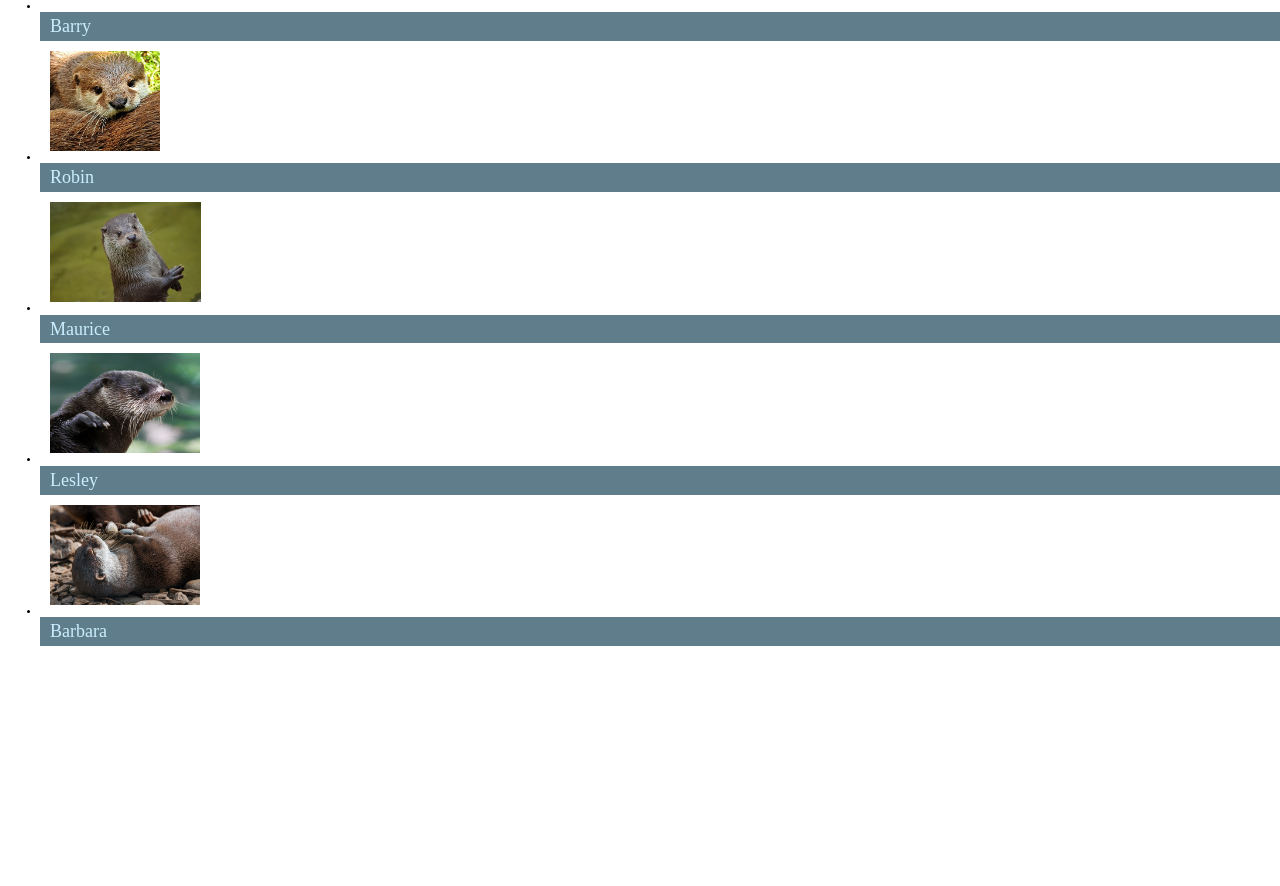
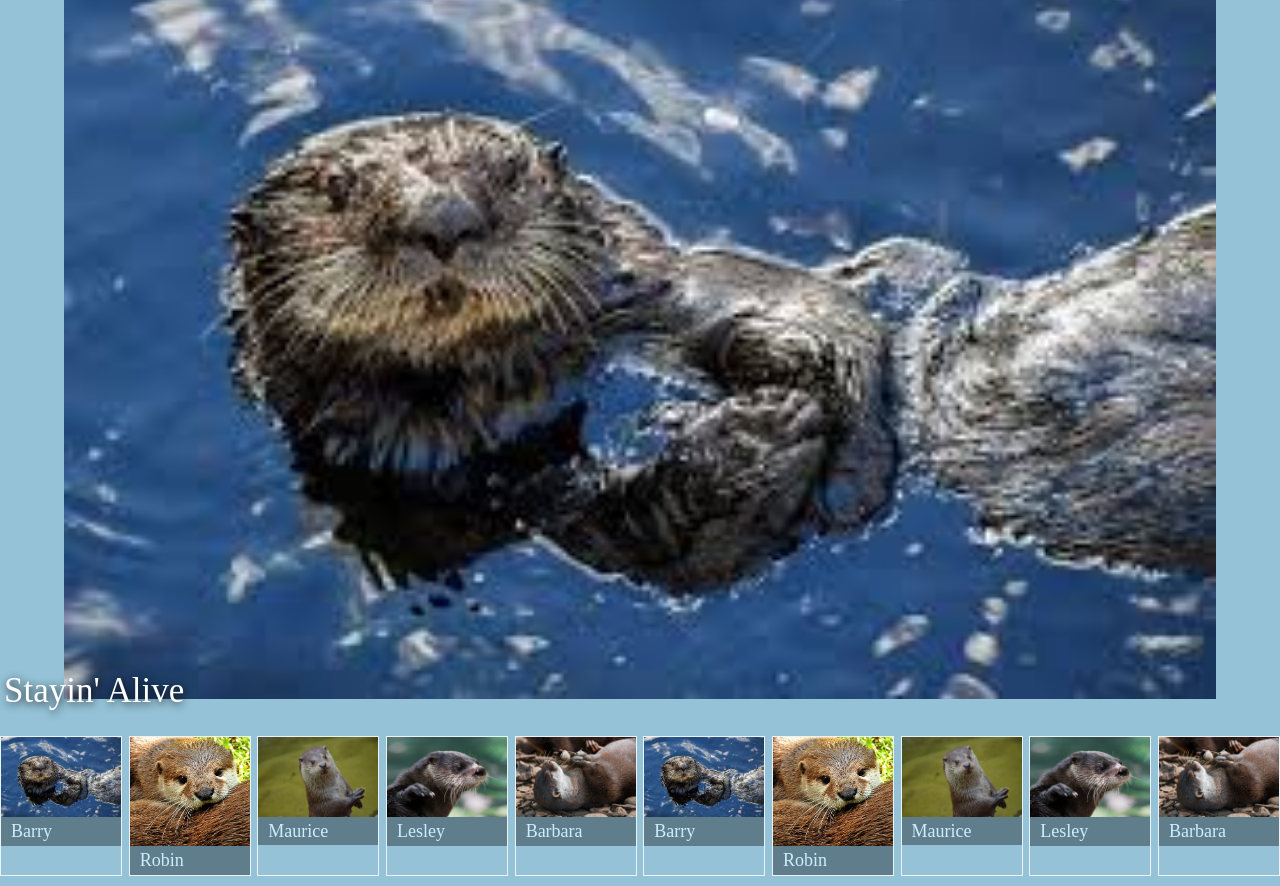
Before and after one commit to DomWat/Front-end-Projects, a plain HTML site: page ottergram/index.html in a window 1280 px wide. Shown: the part 160-1046 px from the top of the page. Before the commit the page ends 816 px from the top, so only its background shows below. Drawn offline with nearby package versions, Linux system fonts and the light colour scheme.

Commit message:
make progress on ottergram

```diff
--- a/ottergram/index.html
+++ b/ottergram/index.html
@@ -4,48 +4,88 @@
 <head>
     <meta charset="UTF-8">
     <meta name="viewport" content="width=device-width, initial-scale=1.0">
-    <link rel="stylesheet" href="https://cdnjs.cloudflare.com/ajax/libs/normalize/8.0.1/normalize.min.css"/>
+    <link rel="stylesheet" href="https://cdnjs.cloudflare.com/ajax/libs/normalize/8.0.1/normalize.min.css" />
     <link rel="stylesheet" href="stylesheets/stylesheets.css" />
     <title>Ottergram</title>
 </head>
 
 <body>
-    <header>
-        <h1>Ottergram</h1>
+    <header class="main-header">
+        <h1 class="logo-text">Ottergram</h1>
     </header>
 
-    <ul>
-        <li>
+
+    <div class="main-content">
+        <ul class="thumbnail-list">
+            <li class="thumbnail-item">
                 <a href="#">
-                <img src="images/otter-on-back.jpeg" alt="Barry the Otter" />
+                    <img class="thumbnail-image" src="images/otter-on-back.jpeg" alt="Barry the Otter" />
                     <span class="thumbnail-title">Barry</span>
                 </a>
             </li>
-        <li>
+            <li class="thumbnail-item">
                 <a href="#">
-                <img src="images/robin-the-otter.jpg" alt="Robin the Otter" />
+                    <img class="thumbnail-image" src="images/robin-the-otter.jpg" alt="Robin the Otter" />
                     <span class="thumbnail-title">Robin</span>
                 </a>
             </li>
-        <li>
+            <li class="thumbnail-item">
                 <a href="#">
-                <img src="images/maurice-the-otter.jpg" alt="Maurice the Otter" />
+                    <img class="thumbnail-image" src="images/maurice-the-otter.jpg" alt="Maurice the Otter" />
                     <span class="thumbnail-title">Maurice</span>
                 </a>
             </li>
-        <li>
+            <li class="thumbnail-item">
                 <a href="#">
-                <img src="images/lesley-the-otter.jpg" alt="Lesley the Otter" />
+                    <img class="thumbnail-image" src="images/lesley-the-otter.jpg" alt="Lesley the Otter" />
                     <span class="thumbnail-title">Lesley</span>
                 </a>
             </li>
-        <li>
+            <li class="thumbnail-item">
                 <a href="#">
-                <img src="images/barbara-the-otter.jpg" alt="Barbara the Otter" />
+                    <img class="thumbnail-image" src="images/barbara-the-otter.jpg" alt="Barbara the Otter" />
+                    <span class="thumbnail-title">Barbara</span>
+                </a>
+            </li>
+            <li class="thumbnail-item">
+                <a href="#">
+                    <img class="thumbnail-image" src="images/otter-on-back.jpeg" alt="Barry the Otter" />
+                    <span class="thumbnail-title">Barry</span>
+                </a>
+            </li>
+            <li class="thumbnail-item">
+                <a href="#">
+                    <img class="thumbnail-image" src="images/robin-the-otter.jpg" alt="Robin the Otter" />
+                    <span class="thumbnail-title">Robin</span>
+                </a>
+            </li>
+            <li class="thumbnail-item">
+                <a href="#">
+                    <img class="thumbnail-image" src="images/maurice-the-otter.jpg" alt="Maurice the Otter" />
+                    <span class="thumbnail-title">Maurice</span>
+                </a>
+            </li>
+            <li class="thumbnail-item">
+                <a href="#">
+                    <img class="thumbnail-image" src="images/lesley-the-otter.jpg" alt="Lesley the Otter" />
+                    <span class="thumbnail-title">Lesley</span>
+                </a>
+            </li>
+            <li class="thumbnail-item">
+                <a href="#">
+                    <img class="thumbnail-image" src="images/barbara-the-otter.jpg" alt="Barbara the Otter" />
                     <span class="thumbnail-title">Barbara</span>
                 </a>
             </li>
         </ul>
+
+        <div class="detail-image-contianer">
+            <div class="detail-image-frame">
+                <img class="detail-image" src="images/otter-on-back.jpeg" alt="">
+                <span class="detail-image-title">Stayin' Alive</span>
+            </div>
+        </div>
+    </div>
 </body>
 
 </html>
--- a/ottergram/stylesheets/stylesheets.css
+++ b/ottergram/stylesheets/stylesheets.css
@@ -1,10 +1,33 @@
-body {
-    font-size: 10px;
+@font-face {
+    font-family: 'lakeshore';
+    src: url('fonts/LAKESHOR-webfont.eot');
+    src: url('fonts/LAKESHOR-webfont.eot?#iefix') format('embedded-opentype'),
+        url('fonts/LAKESHOR-webfont.woff') format('woff'),
+        url('fonts/LAKESHOR-webfont.ttf') format('trutype'),
+        url('fonts/LAKESHOR-webfont.svg#lakeshore') format('svg');
+    font-weight: normal;
+    font-style: normal;
 }
 
-img {
-    height: 100px;
-    margin: 10px;
+html, body {
+    height: 100%;
+}
+
+body {
+    display: flex;
+    flex-direction: column;
+    font-size: 10px;
+    background: rgb(149, 194, 215);
+}
+
+.main-header {
+    flex: 0 1 auto;
+}
+
+.main-content {
+    flex: 1 1 auto;
+    display: flex;
+    flex-direction: column;
 }
 
 .thumbnail-title {
@@ -19,3 +42,65 @@ img {
 a {
     text-decoration: none;
 }
+
+.thumbnail-image {
+    width: 100%;
+    display: block;
+}
+
+.thumbnail-item {
+    border: 1px solid rgb(100%, 100%, 100%);
+    border: 1px solid rgba(100%, 100%, 100%, 0.8);
+    display: inline-block;
+    min-width: 120px;
+    max-width: 120px;
+}
+
+.thumbnail-list {
+    list-style: none;
+    padding: 0;
+    white-space: nowrap;
+    overflow-x: auto;
+    flex: 0 1 auto;
+    order: 2;
+    display: flex;
+    justify-content: space-between;
+    margin-top: 35px;
+}
+
+/* .thumbnail-item + .thumbnail-item {
+    margin-top: 10px;
+} */
+
+.detail-image-container {
+    flex: 1 1 auto;
+    display: flex;
+    /* flex-direction: column; */
+    align-items: center;
+    justify-content: center;
+}
+
+.detail-image-frame {
+    text-align: center;
+    position: relative;
+}
+
+.logo-text {
+    background: white;
+    text-align: center;
+    text-transform: uppercase;
+    font-size: 37px;
+}
+
+.detail-image {
+    width: 90%;
+}
+
+.detail-image-title {
+    position: absolute;
+    bottom: -10px;
+    left: 4px;
+    color: white;
+    font-size: 35px;
+    text-shadow: rgba(0, 0, 0, 0.9) 1px 2px 9px;
+}
```
Lines whose indentation alone changed are shown as unchanged.
